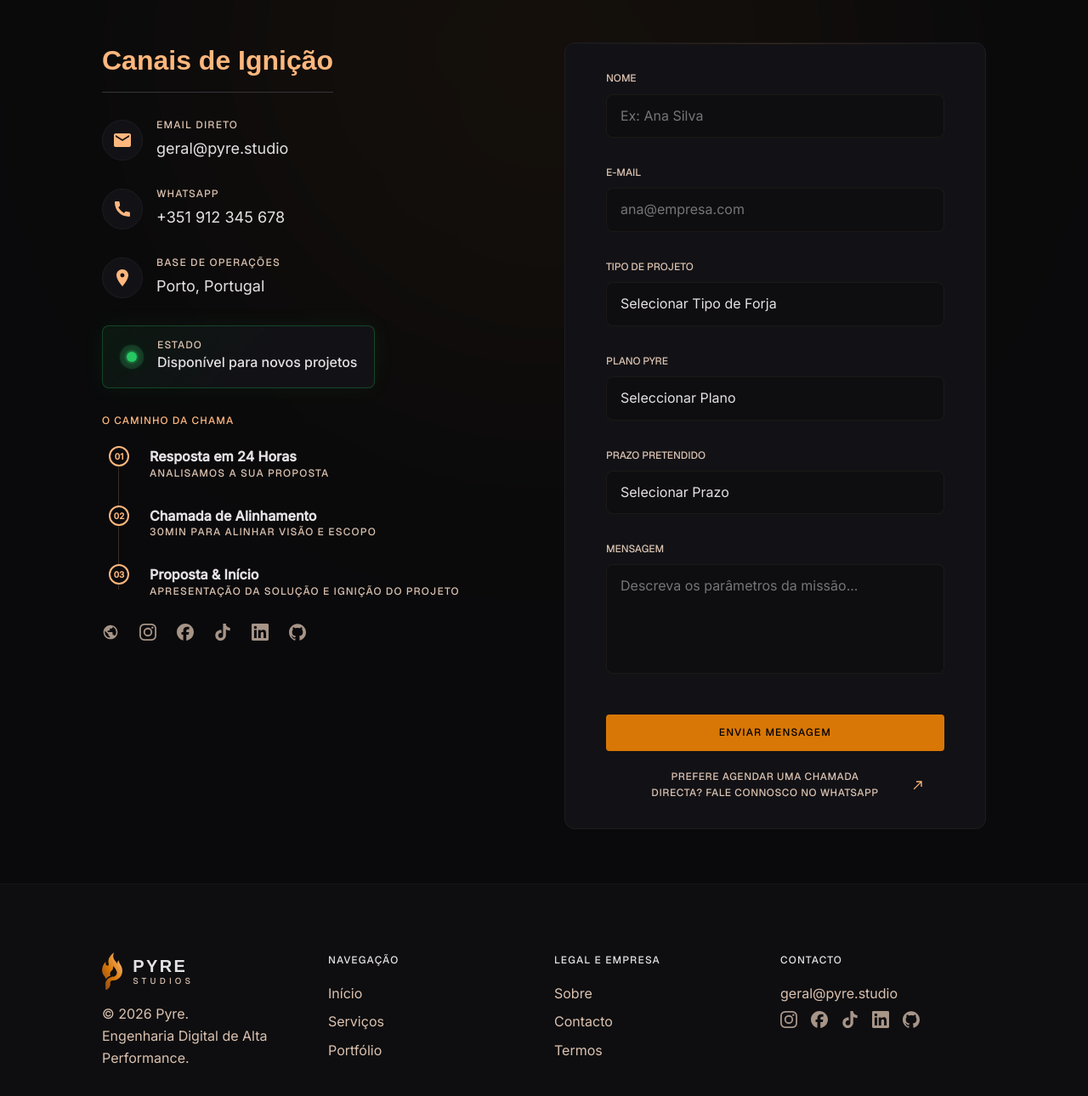
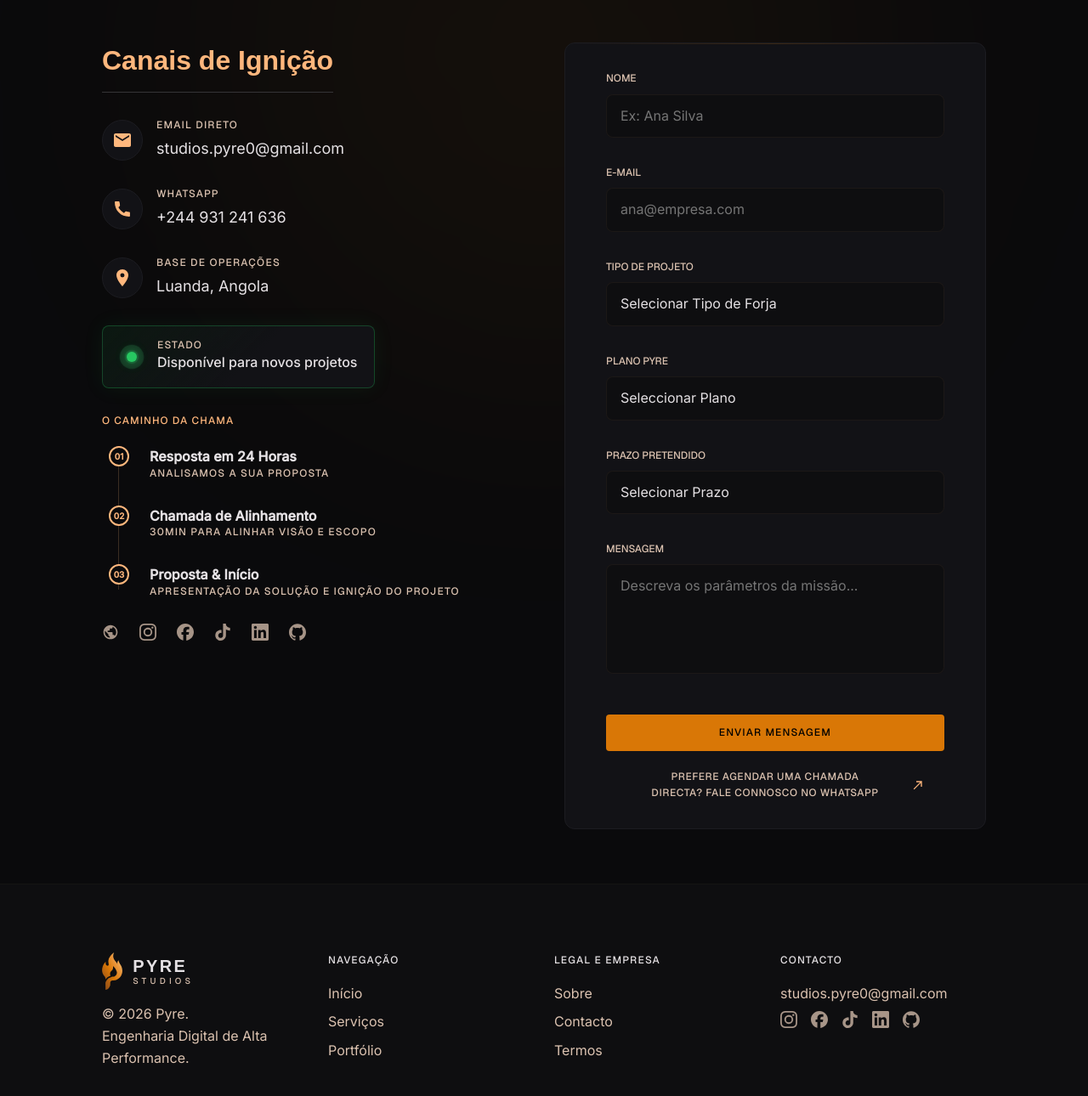
Before and after one commit to mrRobuson/pyre-studio, a website: page contacts.html in a window 1280 px wide. Shown: the part 340-1630 px from the top of the page at 85% size. Drawn offline with Linux system fonts and the light colour scheme.

Commit message:
Actualiza contactos para Luanda, WhatsApp angolano e email studios.pyre0@gmail.com.
Co-authored-by: Cursor <cursoragent@cursor.com>

```diff
--- a/contacts.html
+++ b/contacts.html
@@ -4,7 +4,7 @@
   <meta charset="utf-8">
   <meta name="viewport" content="width=device-width, initial-scale=1.0">
   <title>Contacto | Pyre</title>
-  <meta name="description" content="Contacte a Pyre Studios — vamos forjar o seu próximo projeto digital de alta performance. Email: geral@pyre.studio">
+  <meta name="description" content="Contacte a Pyre Studios — vamos forjar o seu próximo projeto digital de alta performance. Email: studios.pyre0@gmail.com">
   <meta name="theme-color" content="#0A0A0C">
   <link rel="icon" href="assets/images/logo.svg" type="image/svg+xml">
   <link rel="apple-touch-icon" href="assets/images/apple-touch-icon.png">
@@ -70,7 +70,7 @@
               </div>
               <div>
                 <p class="label text-muted mb-sm">Email Direto</p>
-                <a class="text-lg text-on-surface" href="mailto:geral@pyre.studio">geral@pyre.studio</a>
+                <a class="text-lg text-on-surface" href="mailto:studios.pyre0@gmail.com">studios.pyre0@gmail.com</a>
               </div>
             </div>
             <div class="contact-row">
@@ -79,7 +79,7 @@
               </div>
               <div>
                 <p class="label text-muted mb-sm">WhatsApp</p>
-                <a class="text-lg text-on-surface" href="https://wa.me/351912345678">+351 912 345 678</a>
+                <a class="text-lg text-on-surface" href="https://wa.me/244931241636">+244 931 241 636</a>
               </div>
             </div>
             <div class="contact-row">
@@ -88,7 +88,7 @@
               </div>
               <div>
                 <p class="label text-muted mb-sm">Base de Operações</p>
-                <p class="text-lg text-on-surface">Porto, Portugal</p>
+                <p class="text-lg text-on-surface">Luanda, Angola</p>
               </div>
             </div>
           </div>
@@ -202,7 +202,7 @@
           <button class="btn btn--primary btn--full mt-lg" type="submit">Enviar Mensagem</button>
         </form>
         <p class="text-center mt-lg contact-form__footnote">
-          <a class="link-subtle" href="https://wa.me/351912345678" target="_blank" rel="noopener noreferrer">
+          <a class="link-subtle" href="https://wa.me/244931241636" target="_blank" rel="noopener noreferrer">
             Prefere agendar uma chamada directa? Fale connosco no WhatsApp
             <img class="ui-icon icon-sm" src="assets/icons/ui/north_east.svg" alt="" aria-hidden="true" width="16" height="16">
           </a>
@@ -238,7 +238,7 @@
     </div>
     <div>
       <p class="site-footer__column-title">Contacto</p>
-      <a class="site-footer__link" href="mailto:geral@pyre.studio">geral@pyre.studio</a>
+      <a class="site-footer__link" href="mailto:studios.pyre0@gmail.com">studios.pyre0@gmail.com</a>
       <div class="site-footer__socials">
         <a href="https://www.instagram.com/pyre.studio" aria-label="Instagram" target="_blank" rel="noopener noreferrer"><img class="icon-logo" src="assets/logos/instagram.svg" alt=""></a>
         <a href="https://www.facebook.com/pyre.studio" aria-label="Facebook" target="_blank" rel="noopener noreferrer"><img class="icon-logo" src="assets/logos/facebook.svg" alt=""></a>
--- a/js/contact-form.js
+++ b/js/contact-form.js
@@ -1,5 +1,5 @@
 (function () {
-  var FORM_ENDPOINT = 'https://formsubmit.co/ajax/hackerx22333@gmail.com';
+  var FORM_ENDPOINT = 'https://formsubmit.co/ajax/studios.pyre0@gmail.com';
 
   var PROJECT_TYPES = {
     web: 'Aplicação Web de Alta Performance',
```
Also changed, not shown: aboutUs.html (+1 -1 lines), index.html (+1 -1 lines), partials/footer.html (+1 -1 lines), portfolio.html (+1 -1 lines), services.html (+1 -1 lines).
